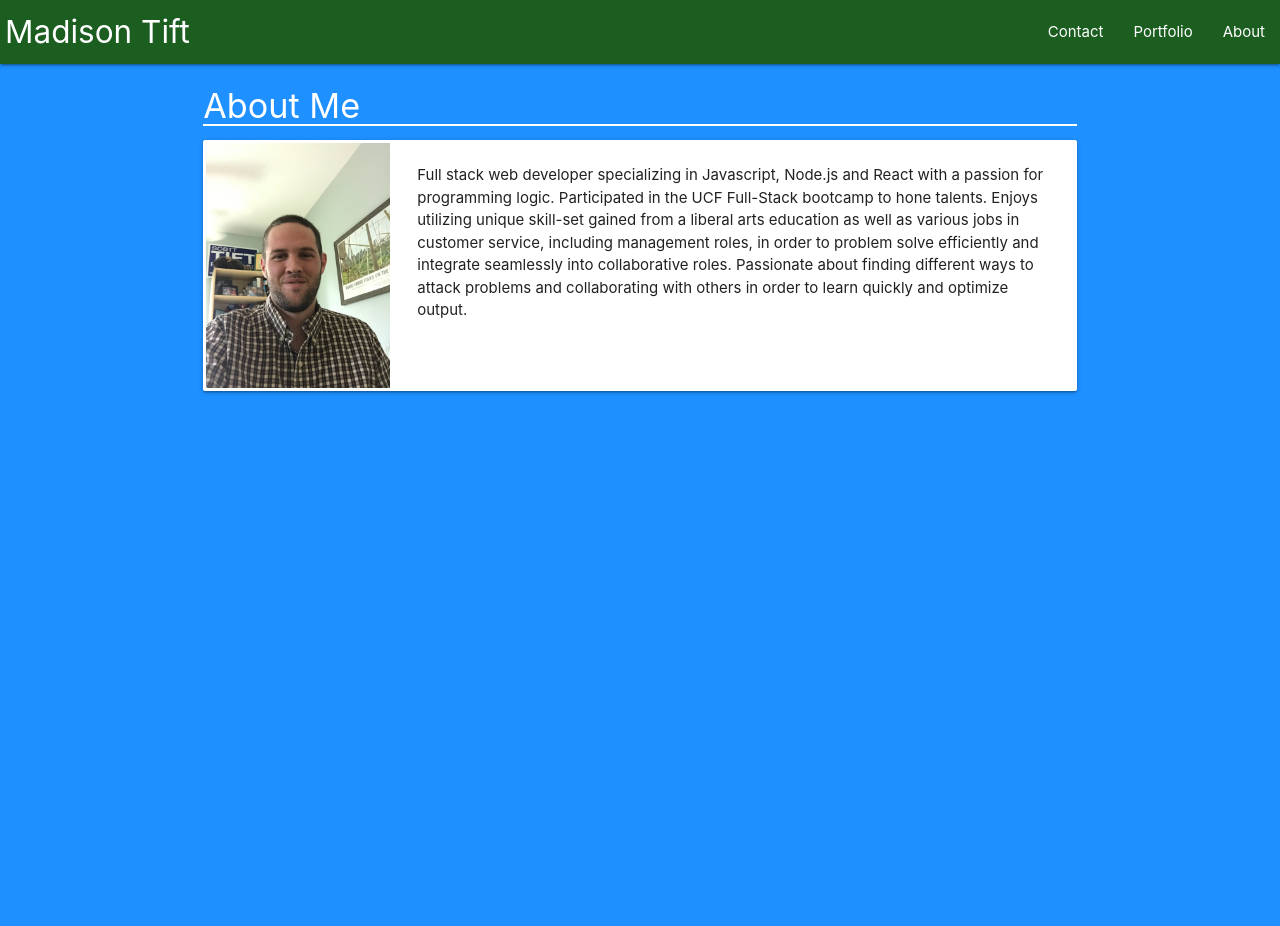
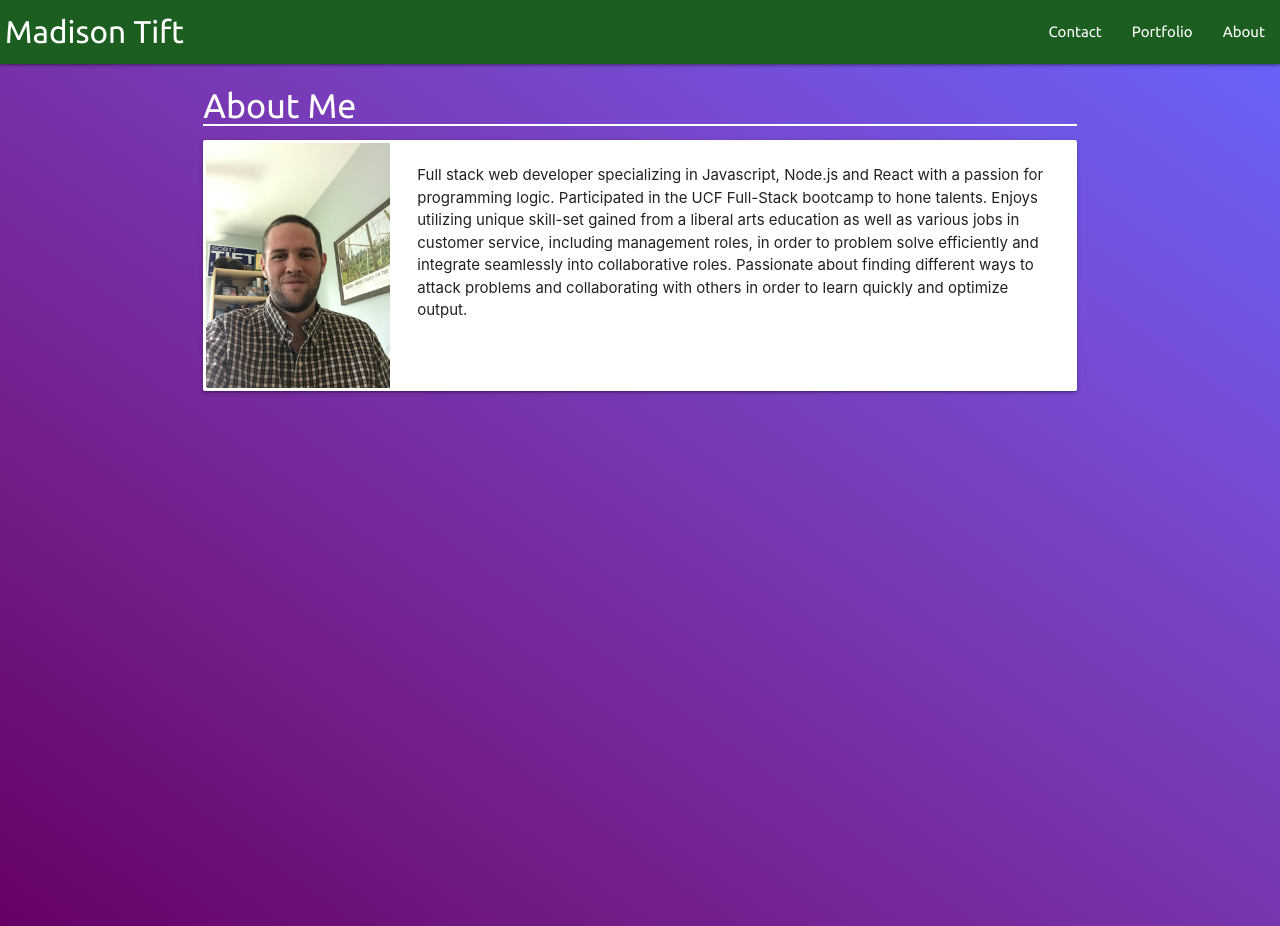
Before and after one commit to nosidam48/Responsive-Portfolio, a plain HTML site: page index.html in a window 1280 px wide. Before the commit the page ends 800 px from the top, so only its background shows below. Drawn offline with nearby package versions, Linux system fonts and the light colour scheme.

Commit message:
Somewhat updated resume, background extend

```diff
--- a/assets/css/style2.css
+++ b/assets/css/style2.css
@@ -12,6 +12,7 @@
 h4 {
     border-bottom: 2px white solid;
     color: white;
+    font-family: "Ubuntu", sans-serif;
 }
 
 .nav-wrapper {
@@ -34,7 +35,13 @@ h4 {
 }
 
 body {
-    background-color: dodgerblue;
+    background-image: linear-gradient(to right top, #660066, #721d89, #7835ae, #764dd6, #6666ff);
+    background-repeat: no-repeat;
+    background-position: center;
+    background-size: cover;
+    padding-bottom: 500px;
+
+
 }
 
 #mePic {
@@ -48,6 +55,7 @@ li {
 
 #mad {
     padding-left: 5px;
+    font-family: "Ubuntu", sans-serif;
 }
 
 .material-icons {
@@ -107,4 +115,9 @@ li {
 
 #mainBtn {
     color: white;
+    font-family: "Ubuntu", sans-serif;
 }
+
+#font {
+    font-family: "Ubuntu", sans-serif;
+}
--- a/index.html
+++ b/index.html
@@ -6,6 +6,7 @@
   <meta http-equiv="X-UA-Compatible" content="IE=edge">
   <meta name="viewport" content="width=device-width, initial-scale=1">
   <title>About Me</title>
+  <link href="https://fonts.googleapis.com/css?family=Ubuntu" rel="stylesheet">
   <link href="https://fonts.googleapis.com/icon?family=Material+Icons" rel="stylesheet">
   <script src="https://cdnjs.cloudflare.com/ajax/libs/jquery/3.2.1/jquery.min.js"></script>
   <link rel="stylesheet" href="https://cdnjs.cloudflare.com/ajax/libs/materialize/1.0.0/css/materialize.min.css">
@@ -17,9 +18,9 @@
     <div class="nav-wrapper green-darken-4">
       <a href="#" id="mad" class="brand-logo">Madison Tift</a>
       <ul id="nav-mobile" class="right hide-on-small-and-down">
-        <li><a href="contact.html">Contact</a></li>
-        <li><a href="portfolio.html">Portfolio</a></li>
-        <li><a href="index.html">About</a></li>
+        <li><a id="font" href="contact.html">Contact</a></li>
+        <li><a id="font" href="portfolio.html">Portfolio</a></li>
+        <li><a id="font" href="index.html">About</a></li>
       </ul>
     </div>
   </nav>
```
Also changed, not shown: contact.html (+4 -3 lines), portfolio.html (+4 -3 lines), 1 other file.
